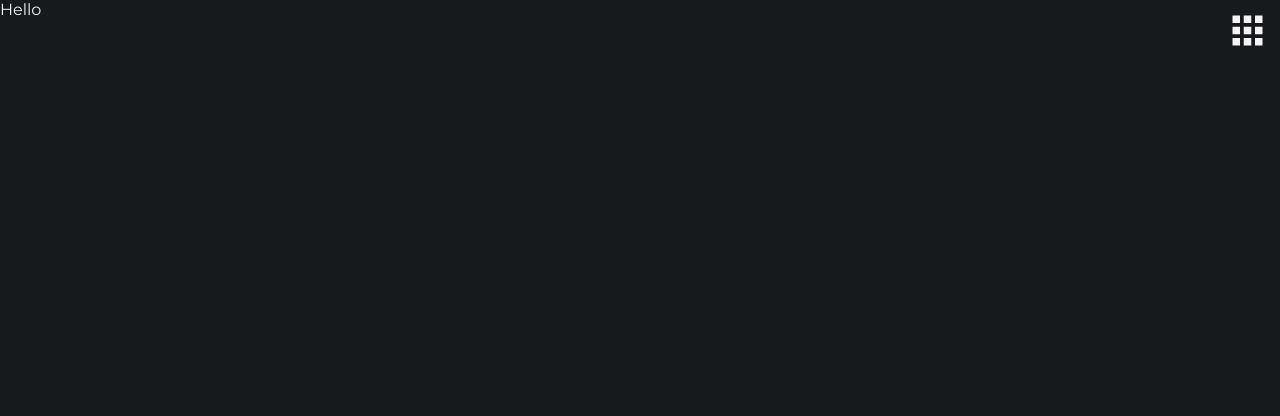
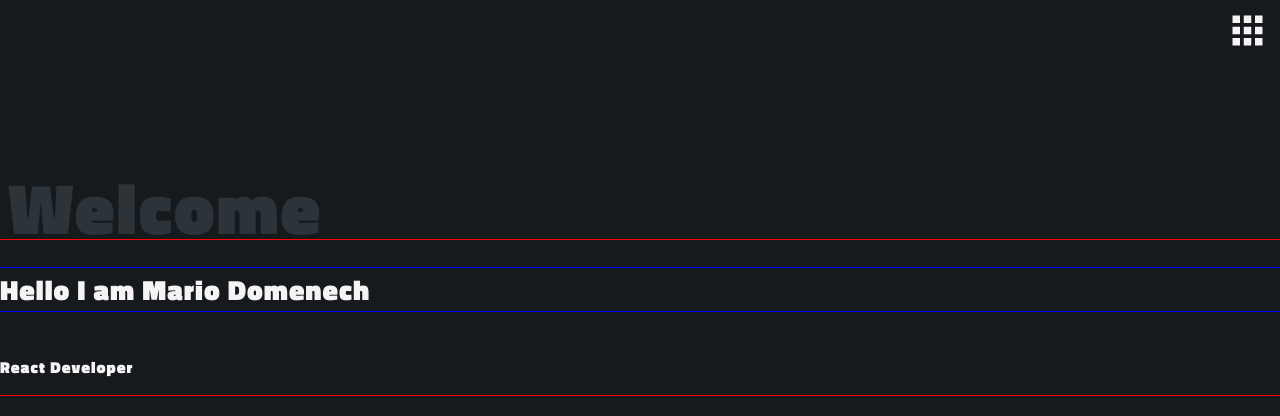
Before and after one commit to Rio0628/portfolio-website, a React (Create React App) app: page / in a window 1280 px wide. Shown: the top 416 px of the page. Built offline with nearby package versions, Linux system fonts and the light colour scheme.

Commit message:
Created Home View and Styled Basic Element

```diff
--- a/package.json
+++ b/package.json
@@ -25,6 +25,7 @@
     "react-dom": "^17.0.2",
     "react-icons": "^4.3.1",
     "react-scripts": "5.0.0",
+    "react-typical": "^0.1.3",
     "web-vitals": "^2.1.2"
   },
   "scripts": {
--- /dev/null
+++ b/src/components/HomeView.css
@@ -0,0 +1,55 @@
+
+
+.homeView {
+    width: 100%;
+    height: 100vh;
+    display: flex;
+    flex-direction: column;
+    /* justify-content: center; */
+}
+
+.mainTxtBG {
+    position: absolute;
+    left: .5rem;
+    top: 5rem;
+    color: #2c343a;
+    /* height: 100%; */
+    /* width: 100%; */
+    font-family: 'Titillium Web';
+    /* text-align: center; */
+    font-size: 4.5rem;
+    letter-spacing: 2px;
+    font-weight: 800;
+    /* outline: 1px solid red; */
+}
+
+.welcomeTxt-DetailsCntr {
+    position: relative;
+    top: 15rem;
+    display: flex;
+    flex-direction: column;
+    font-family: 'Titillium Web';
+    /* font-size: 30px; */
+    font-weight: 800;
+    letter-spacing: 1px;
+    outline: 1px solid red;
+}
+
+.welcomeTxt {
+    font-size: 28px;
+    outline: 1px solid blue;
+}
+
+
+
+
+/* ='sName='homeView'>
+
+
+            <p className='mainTxtBG'>Welcome</p>
+
+            <div className='welcomeTxt-DetailsCntr'>
+                <p className='welcomeTxt'>Hello I am Mario Domenech</p>
+                <div className='homeViewDetails'>
+                    <span className='detailsText'>
+                        <Typical > */
--- a/src/components/HomeView.js
+++ b/src/components/HomeView.js
@@ -1,9 +1,36 @@
 import React from 'react';
+import Typical from 'react-typical';
+import './HomeView.css';
 
 const HomeView = () => {
     return (
         <div className='homeView'>
-            Hello
+            {/* CANVAS OBJECT WILL GO HERE */}
+
+            <p className='mainTxtBG'>Welcome</p>
+
+            <div className='welcomeTxt-DetailsCntr'>
+                <p className='welcomeTxt'>Hello I am Mario Domenech</p>
+                <div className='homeViewDetails'>
+                    <span className='detailsText'>
+                        <Typical
+                            loop={Infinity}
+                            steps={[
+                                "Front-End Developer",
+                                2000,
+                                "React Developer",
+                                2000,
+                                "Angular Developer",
+                                2000,
+                                "Enthusiastic Dev",
+                                2000,
+                                "Full Stack Developer",
+                                2000,
+                            ]}
+                        />
+                    </span>
+                </div>
+            </div>
         </div>
     );
 }
--- a/src/index.css
+++ b/src/index.css
@@ -42,9 +42,10 @@ body {
   flex-direction: column;
   align-items: center;
   justify-content: center;
-  backdrop-filter: blur(5px);
+  backdrop-filter: blur(8px);
   /* background: white; */
   opacity: 1;
+  z-index: 3;
 }
 
 .bgTitle {
```
Also changed, not shown: 1 other file (tests, documents, lock files or other folders).
